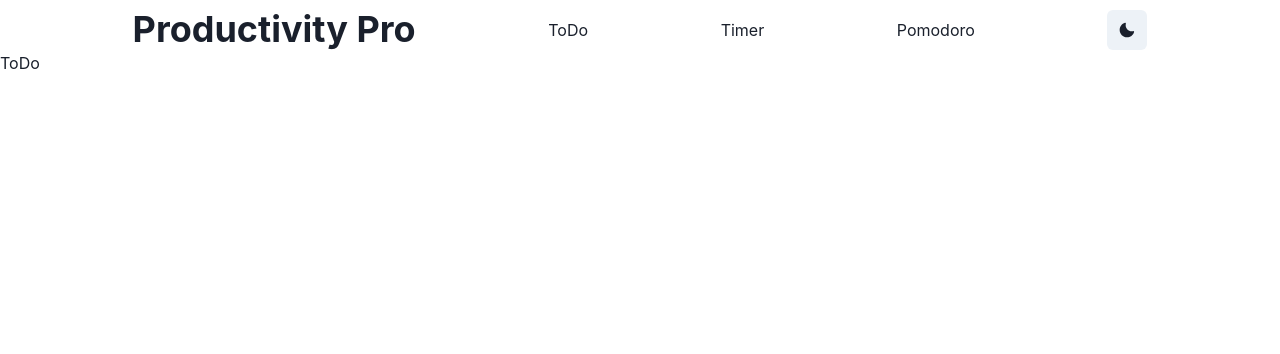
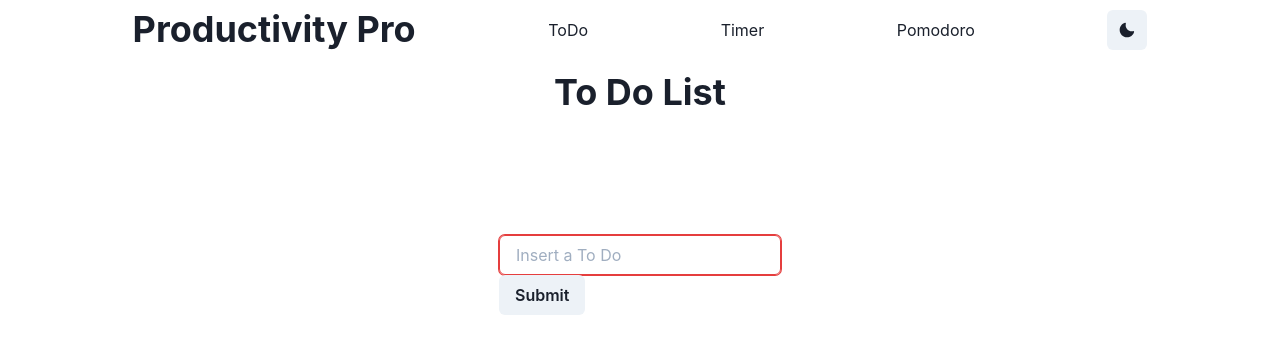
Before and after one commit to AlexandroM1234/ProductivityPro, a React (Create React App) app in the folder client/: page /ToDo in a window 1280 px wide. Shown: the top 354 px of the page. Built offline with nearby package versions, Linux system fonts and the light colour scheme.

Commit message:
Restructrd To Do section and basic function done

```diff
--- a/client/public/index.html
+++ b/client/public/index.html
@@ -8,12 +8,10 @@
       name="description"
       content="Web site created using create-react-app"
     />
-    <link rel="apple-touch-icon" href="%PUBLIC_URL%/logo192.png" />
     <!--
       manifest.json provides metadata used when your web app is installed on a
       user's mobile device or desktop. See https://developers.google.com/web/fundamentals/web-app-manifest/
     -->
-    <link rel="manifest" href="%PUBLIC_URL%/manifest.json" />
     <!--
       Notice the use of %PUBLIC_URL% in the tags above.
       It will be replaced with the URL of the `public` folder during the build.
--- a/client/src/App.jsx
+++ b/client/src/App.jsx
@@ -1,7 +1,7 @@
 import React from "react";
 import { Routes, Route } from "react-router-dom";
 import Layout from "./Components/Layout";
-import ToDo from "./Components/ToDo";
+import ToDo from "./Components/ToDo/ToDo";
 import Timer from "./Components/Timer";
 import Pomodoro from "./Components/Pomodoro ";
 
--- a/client/src/Components/ToDo.jsx
+++ /dev/null
@@ -1,11 +0,0 @@
-import React from "react";
-
-const ToDo = () => {
-  return (
-    <div>
-      <p>ToDo</p>
-    </div>
-  );
-};
-
-export default ToDo;
--- /dev/null
+++ b/client/src/Components/ToDo/ToDo.jsx
@@ -0,0 +1,79 @@
+import {
+  Box,
+  Flex,
+  Heading,
+  Input,
+  Button,
+  FormControl,
+} from "@chakra-ui/react";
+import React, { useState } from "react";
+import ToDoList from "./ToDoList";
+
+const ToDo = () => {
+  // To Do state as we type into the input
+  const [toDo, setToDo] = useState("");
+
+  // List of all the To Dos
+  const [toDos, setToDos] = useState([]);
+
+  // Handle Submit for when we press the submit button of the To Do Form
+  const handleSubmit = (e) => {
+    // Prevent Default to stop the page from refreshing
+    e.preventDefault();
+    // Creating a new task object to add into the toDos state
+    const newTask = {
+      id: Date.now(),
+      task: toDo,
+      completed: false,
+    };
+
+    // Then setToDos to a new array while spreading in the previous toDos and then adding in the new task object
+    setToDos([...toDos, newTask]);
+    // once submitted set ToDo to an empty string to reset what's in the input
+    setToDo("");
+  };
+
+  // Handle change function to keep track of whats being typed in the input to be updated with state
+  const handleChange = (e) => {
+    setToDo(e.target.value);
+  };
+
+  // is Error for the form control to detect errors inputing a to do
+  const isError = toDo === "";
+
+  return (
+    <Box w={"100%"} h={"100%"}>
+      {/* Heading Section  */}
+      <Flex justifyContent={"center"} margin={5} h={32}>
+        <Heading size={"xl"}>To Do List</Heading>
+      </Flex>
+      {/* Main Content Container */}
+      <Flex
+        justifyContent={"space-around"}
+        flexDirection={"column"}
+        alignItems={"center"}
+      >
+        {/* Form Container  */}
+        <Flex margin={4}>
+          <form onSubmit={handleSubmit}>
+            <FormControl isInvalid={isError}>
+              <Input
+                name="task"
+                value={toDo}
+                onChange={handleChange}
+                placeholder="Insert a To Do"
+              />
+            </FormControl>
+
+            <Button type="submit">Submit</Button>
+          </form>
+        </Flex>
+
+        {/* To Do List */}
+        <ToDoList toDos={toDos} />
+      </Flex>
+    </Box>
+  );
+};
+
+export default ToDo;
--- /dev/null
+++ b/client/src/Components/ToDo/ToDoCard.jsx
@@ -0,0 +1,12 @@
+import { Box } from "@chakra-ui/react";
+import React from "react";
+
+const ToDoCard = ({ toDo }) => {
+  return (
+    <Box>
+      <p>{toDo.task}</p>
+    </Box>
+  );
+};
+
+export default ToDoCard;
--- /dev/null
+++ b/client/src/Components/ToDo/ToDoList.jsx
@@ -0,0 +1,19 @@
+import { Flex } from "@chakra-ui/react";
+import React from "react";
+import ToDoCard from "./ToDoCard";
+
+const ToDoList = ({ toDos }) => {
+  return (
+    <Flex
+      justifyContent={"space-between"}
+      flexDirection={"column"}
+      alignItems={"center"}
+    >
+      {toDos.map((toDo) => {
+        return <ToDoCard key={toDo.id} toDo={toDo} />;
+      })}
+    </Flex>
+  );
+};
+
+export default ToDoList;
```
